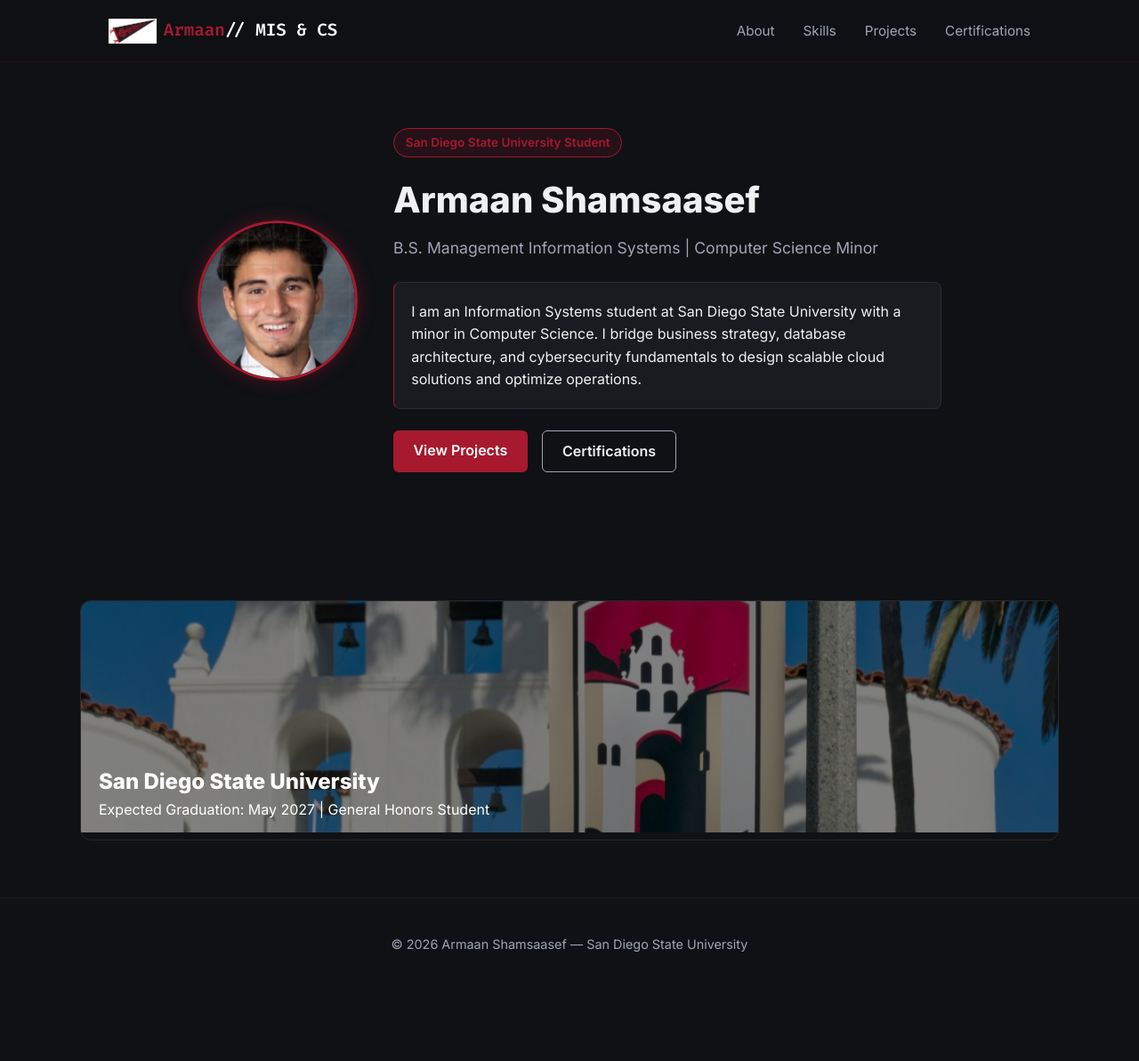
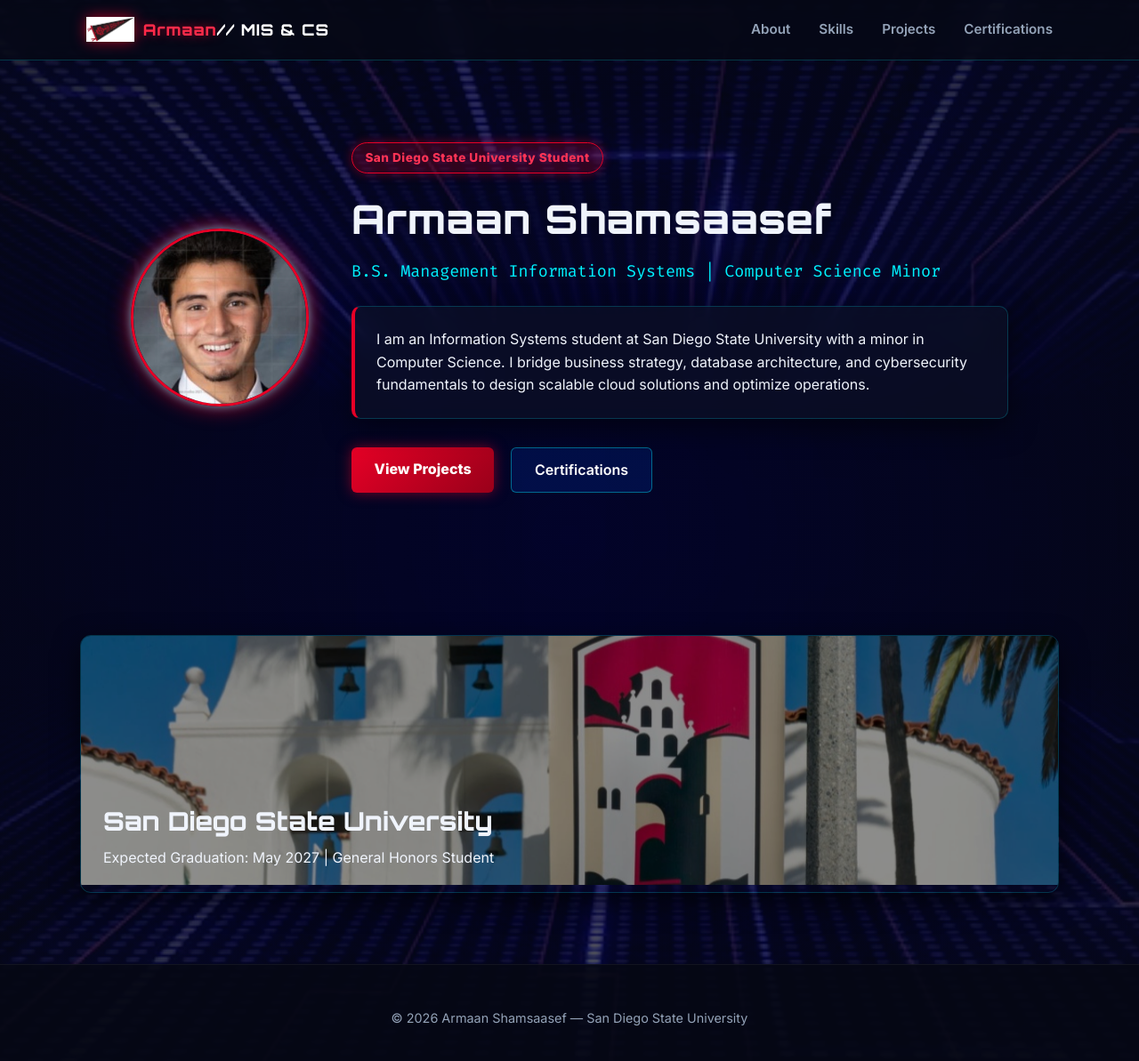
Before and after one commit to xXAAS1Xx/xXAAS1Xx.github.io, a Jekyll site: the page built from index.md, in a window 1280 px wide and 1204 px high. Shown: the top 1193 px of the window at 89% size. Built offline with Jekyll 4.4.1, drawn with Linux system fonts in a browser that asks for light colours.

Commit message:
Refactor CSS styles and add cyber effects
Updated CSS variables for colors and backgrounds, added new styles for cyber effects, and modified existing styles for improved layout and responsiveness.

```diff
--- a/assets/css/style.css
+++ b/assets/css/style.css
@@ -2,69 +2,393 @@
 ---
 
 :root {
-  --sdsu-scarlet: #A6192E;
-  --sdsu-dark-scarlet: #7A0016;
-  --bg-dark: #0f1115;
-  --bg-card: #181b20;
-  --text-main: #f0f0f0;
-  --text-muted: #a0a5b5;
-  --accent-cyan: #00F2FE;
+  --sdsu-scarlet: #E60026;
+  --cyber-blue: #0051ff;
+  --neon-cyan: #00f2fe;
+  --bg-dark: #060814;
+  --card-glass: rgba(13, 17, 38, 0.65);
+  --card-border: rgba(0, 242, 254, 0.2);
+  --text-main: #f0f4fc;
+  --text-muted: #94a3b8;
   --font-main: 'Inter', sans-serif;
   --font-code: 'Fira Code', monospace;
+  --font-heading: 'Orbitron', sans-serif;
 }
 
 * { margin: 0; padding: 0; box-sizing: border-box; }
-body { background-color: var(--bg-dark); color: var(--text-main); font-family: var(--font-main); line-height: 1.6; }
 
-.scarlet { color: var(--sdsu-scarlet); }
-.cyan { color: var(--accent-cyan); }
-.accent-text { background: linear-gradient(135deg, var(--sdsu-scarlet), var(--accent-cyan)); -webkit-background-clip: text; -webkit-text-fill-color: transparent; }
+body {
+  background-color: var(--bg-dark);
+  color: var(--text-main);
+  font-family: var(--font-main);
+  line-height: 1.6;
+  overflow-x: hidden;
+}
 
-.navbar { background: rgba(15, 17, 21, 0.9); backdrop-filter: blur(10px); position: fixed; width: 100%; top: 0; z-index: 1000; border-bottom: 1px solid rgba(166, 25, 46, 0.2); }
-.nav-container { max-width: 1100px; margin: 0 auto; display: flex; justify-content: space-between; align-items: center; padding: 1.2rem 2rem; }
-.logo { font-weight: 800; font-size: 1.2rem; color: #fff; text-decoration: none; font-family: var(--font-code); display: flex; align-items: center; }
-.nav-sdsu-logo { height: 28px; width: auto; margin-right: 8px; }
-.nav-links { display: flex; list-style: none; gap: 2rem; align-items: center; }
-.nav-links a { color: var(--text-muted); text-decoration: none; font-size: 0.95rem; }
+/* --- Fixed Cyber 3D Background & Scroll-Zoom Layer --- */
+.cyber-viewport {
+  position: fixed;
+  top: 0;
+  left: 0;
+  width: 100vw;
+  height: 100vh;
+  z-index: -2;
+  perspective: 1000px;
+  overflow: hidden;
+  background-color: #03050d;
+}
 
-.btn-primary { background-color: var(--sdsu-scarlet); color: #fff !important; padding: 0.6rem 1.4rem; border-radius: 6px; font-weight: 600; text-decoration: none; display: inline-block; }
-.btn-secondary { border: 1px solid var(--text-muted); color: var(--text-main); padding: 0.6rem 1.4rem; border-radius: 6px; font-weight: 600; text-decoration: none; display: inline-block; }
+.cyber-grid-layer {
+  position: absolute;
+  top: -10%;
+  left: -10%;
+  width: 120%;
+  height: 120%;
+  background: url('/assets/images/cyber-bg.jpg') no-repeat center center;
+  background-size: cover;
+  transform: scale(1);
+  transition: transform 0.15s cubic-bezier(0.2, 0, 0.2, 1);
+  will-change: transform;
+  filter: contrast(1.15) brightness(0.85);
+}
 
-.hero { padding: 9rem 2rem 5rem 2rem; max-width: 900px; margin: 0 auto; }
-.profile-hero { display: flex; align-items: center; gap: 2.5rem; }
-.profile-frame { flex-shrink: 0; width: 180px; height: 180px; border-radius: 50%; overflow: hidden; border: 3px solid var(--sdsu-scarlet); box-shadow: 0 0 20px rgba(166, 25, 46, 0.4); }
-.profile-img { width: 100%; height: 100%; object-fit: cover; }
-.badge { background: rgba(166, 25, 46, 0.15); color: var(--sdsu-scarlet); border: 1px solid var(--sdsu-scarlet); padding: 0.3rem 0.8rem; border-radius: 20px; font-size: 0.85rem; font-weight: 600; display: inline-block; margin-bottom: 1rem; }
-.hero h1 { font-size: 2.5rem; font-weight: 800; margin-bottom: 0.5rem; }
-.subtitle { font-size: 1.1rem; color: var(--text-muted); margin-bottom: 1.5rem; }
-.hero-summary { background: var(--bg-card); border-left: 4px solid var(--sdsu-scarlet); border: 1px solid rgba(255, 255, 255, 0.08); border-left-color: var(--sdsu-scarlet); padding: 1.2rem; border-radius: 8px; margin-bottom: 1.5rem; color: var(--text-main); }
-.hero-buttons { display: flex; gap: 1rem; }
+.cyber-glow-overlay {
+  position: absolute;
+  top: 0;
+  left: 0;
+  width: 100%;
+  height: 100%;
+  background: radial-gradient(circle at 50% 50%, rgba(6, 8, 20, 0.4) 0%, rgba(6, 8, 20, 0.85) 100%);
+  pointer-events: none;
+}
 
-.section { padding: 4rem 2rem; }
-.dark-bg { background-color: #0a0b0e; }
-.container { max-width: 1100px; margin: 0 auto; }
-.section-title { font-size: 2rem; font-weight: 700; margin-bottom: 1rem; }
-.section-desc { color: var(--text-muted); max-width: 700px; font-size: 1.1rem; }
+/* --- Navigation Bar --- */
+.navbar {
+  background: rgba(6, 8, 20, 0.75);
+  backdrop-filter: blur(14px);
+  -webkit-backdrop-filter: blur(14px);
+  position: fixed;
+  width: 100%;
+  top: 0;
+  z-index: 1000;
+  border-bottom: 1px solid var(--card-border);
+}
 
-.sdsu-banner-card { position: relative; border-radius: 12px; overflow: hidden; border: 1px solid rgba(255, 255, 255, 0.1); }
-.sdsu-banner-img { width: 100%; height: 260px; object-fit: cover; filter: brightness(0.5); }
-.sdsu-banner-overlay { position: absolute; bottom: 20px; left: 20px; color: #fff; }
+.nav-container {
+  max-width: 1150px;
+  margin: 0 auto;
+  display: flex;
+  justify-content: space-between;
+  align-items: center;
+  padding: 1.2rem 2rem;
+}
 
-.grid { display: grid; grid-template-columns: repeat(auto-fit, minmax(300px, 1fr)); gap: 2rem; margin-top: 2rem; }
-.card, .project-card { background: var(--bg-card); border: 1px solid rgba(255, 255, 255, 0.05); padding: 2rem; border-radius: 10px; }
-.card h3, .project-card h3 { font-size: 1.3rem; margin-bottom: 1rem; }
-.card ul { list-style: none; color: var(--text-muted); }
-.card li { margin-bottom: 0.5rem; position: relative; padding-left: 1.2rem; }
-.card li::before { content: "▹"; position: absolute; left: 0; color: var(--sdsu-scarlet); }
+.logo {
+  font-family: var(--font-heading);
+  font-size: 1.1rem;
+  font-weight: 800;
+  color: #fff;
+  text-decoration: none;
+  display: flex;
+  align-items: center;
+  letter-spacing: 1px;
+}
 
-.project-tag { font-size: 0.75rem; font-family: var(--font-code); color: var(--accent-cyan); text-transform: uppercase; margin-bottom: 0.5rem; }
-.project-card p { color: var(--text-muted); font-size: 0.95rem; margin-bottom: 1.5rem; }
-.project-link { color: var(--sdsu-scarlet); text-decoration: none; font-weight: 600; }
+.nav-sdsu-logo {
+  height: 28px;
+  width: auto;
+  margin-right: 10px;
+  filter: drop-shadow(0 0 8px rgba(230, 0, 38, 0.7));
+}
 
-.cert-grid { display: flex; flex-direction: column; gap: 1.5rem; margin-top: 2rem; }
-.cert-card { border-left: 4px solid var(--sdsu-scarlet); }
-.cert-date { font-size: 0.85rem; color: var(--accent-cyan); font-family: var(--font-code); display: block; margin-top: 0.2rem; }
+.nav-links {
+  display: flex;
+  list-style: none;
+  gap: 2rem;
+  align-items: center;
+}
 
-.footer { text-align: center; padding: 2.5rem; color: var(--text-muted); font-size: 0.9rem; border-top: 1px solid rgba(255, 255, 255, 0.05); }
+.nav-links a {
+  color: var(--text-muted);
+  text-decoration: none;
+  font-size: 0.95rem;
+  font-weight: 600;
+  transition: color 0.3s, text-shadow 0.3s;
+}
 
-@media (max-width: 768px) { .profile-hero { flex-direction: column; text-align: center; } }
+.nav-links a:hover {
+  color: var(--neon-cyan);
+  text-shadow: 0 0 10px rgba(0, 242, 254, 0.6);
+}
+
+/* --- Hero Section & Glow Elements --- */
+.hero {
+  padding: 10rem 2rem 5rem 2rem;
+  max-width: 1050px;
+  margin: 0 auto;
+}
+
+.profile-hero {
+  display: flex;
+  align-items: center;
+  gap: 3rem;
+}
+
+.profile-frame {
+  flex-shrink: 0;
+  width: 200px;
+  height: 200px;
+  border-radius: 50%;
+  overflow: hidden;
+  border: 3px solid var(--sdsu-scarlet);
+  box-shadow: 0 0 25px rgba(230, 0, 38, 0.8), 0 0 10px var(--neon-cyan);
+}
+
+.profile-img {
+  width: 100%;
+  height: 100%;
+  object-fit: cover;
+}
+
+.badge {
+  background: rgba(230, 0, 38, 0.2);
+  color: #ff3355;
+  border: 1px solid var(--sdsu-scarlet);
+  padding: 0.35rem 0.9rem;
+  border-radius: 20px;
+  font-size: 0.85rem;
+  font-weight: 700;
+  display: inline-block;
+  margin-bottom: 1rem;
+  letter-spacing: 0.5px;
+  box-shadow: 0 0 12px rgba(230, 0, 38, 0.4);
+}
+
+.hero h1 {
+  font-family: var(--font-heading);
+  font-size: 2.8rem;
+  letter-spacing: 1px;
+  margin-bottom: 0.5rem;
+}
+
+.scarlet {
+  color: #ff2b4a;
+  text-shadow: 0 0 12px rgba(230, 0, 38, 0.6);
+}
+
+.cyan {
+  color: var(--neon-cyan);
+  text-shadow: 0 0 12px rgba(0, 242, 254, 0.6);
+}
+
+.subtitle {
+  font-size: 1.15rem;
+  color: var(--neon-cyan);
+  font-family: var(--font-code);
+  margin-bottom: 1.5rem;
+}
+
+.hero-summary {
+  background: var(--card-glass);
+  backdrop-filter: blur(12px);
+  -webkit-backdrop-filter: blur(12px);
+  border: 1px solid var(--card-border);
+  border-left: 4px solid var(--sdsu-scarlet);
+  padding: 1.5rem;
+  border-radius: 10px;
+  margin-bottom: 2rem;
+  box-shadow: 0 10px 30px rgba(0, 0, 0, 0.5);
+}
+
+/* --- Interactive Buttons --- */
+.hero-buttons {
+  display: flex;
+  gap: 1.2rem;
+}
+
+.btn-primary {
+  background: linear-gradient(135deg, var(--sdsu-scarlet), #99001a);
+  color: #fff !important;
+  padding: 0.75rem 1.6rem;
+  border-radius: 6px;
+  font-weight: 700;
+  text-decoration: none;
+  display: inline-block;
+  box-shadow: 0 0 15px rgba(230, 0, 38, 0.5);
+  transition: transform 0.2s, box-shadow 0.2s;
+}
+
+.btn-primary:hover {
+  transform: translateY(-2px);
+  box-shadow: 0 0 25px rgba(230, 0, 38, 0.9);
+}
+
+.btn-secondary {
+  background: rgba(0, 81, 255, 0.15);
+  border: 1px solid rgba(0, 242, 254, 0.4);
+  color: #fff;
+  padding: 0.75rem 1.6rem;
+  border-radius: 6px;
+  font-weight: 600;
+  text-decoration: none;
+  display: inline-block;
+  transition: all 0.2s;
+}
+
+.btn-secondary:hover {
+  background: rgba(0, 81, 255, 0.3);
+  border-color: var(--neon-cyan);
+  box-shadow: 0 0 15px rgba(0, 242, 254, 0.4);
+  transform: translateY(-2px);
+}
+
+/* --- Vibrant Glassmorphic Cards --- */
+.section {
+  padding: 5rem 2rem;
+}
+
+.container {
+  max-width: 1100px;
+  margin: 0 auto;
+}
+
+.section-title {
+  font-family: var(--font-heading);
+  font-size: 2.2rem;
+  margin-bottom: 0.5rem;
+}
+
+.section-desc {
+  color: var(--text-muted);
+  font-size: 1.1rem;
+}
+
+.grid {
+  display: grid;
+  grid-template-columns: repeat(auto-fit, minmax(320px, 1fr));
+  gap: 2rem;
+  margin-top: 2.5rem;
+}
+
+.card, .project-card {
+  background: var(--card-glass);
+  backdrop-filter: blur(14px);
+  -webkit-backdrop-filter: blur(14px);
+  border: 1px solid var(--card-border);
+  padding: 2.2rem;
+  border-radius: 12px;
+  transition: transform 0.3s, border-color 0.3s, box-shadow 0.3s;
+}
+
+.card:hover, .project-card:hover {
+  transform: translateY(-6px);
+  border-color: var(--neon-cyan);
+  box-shadow: 0 8px 30px rgba(0, 242, 254, 0.25);
+}
+
+.card h3, .project-card h3 {
+  font-size: 1.35rem;
+  margin-bottom: 1rem;
+}
+
+.card ul {
+  list-style: none;
+}
+
+.card li {
+  margin-bottom: 0.6rem;
+  position: relative;
+  padding-left: 1.4rem;
+  color: var(--text-muted);
+}
+
+.card li::before {
+  content: "▹";
+  position: absolute;
+  left: 0;
+  color: var(--neon-cyan);
+  font-weight: bold;
+}
+
+.project-tag {
+  font-size: 0.75rem;
+  font-family: var(--font-code);
+  color: var(--neon-cyan);
+  text-transform: uppercase;
+  margin-bottom: 0.6rem;
+  letter-spacing: 1px;
+}
+
+.project-link {
+  color: var(--neon-cyan);
+  text-decoration: none;
+  font-weight: 700;
+  display: inline-block;
+  margin-top: 1rem;
+}
+
+/* --- Banner Card --- */
+.sdsu-banner-card {
+  position: relative;
+  border-radius: 12px;
+  overflow: hidden;
+  border: 1px solid var(--card-border);
+  box-shadow: 0 10px 30px rgba(0,0,0,0.6);
+}
+
+.sdsu-banner-img {
+  width: 100%;
+  height: 280px;
+  object-fit: cover;
+  filter: brightness(0.55);
+}
+
+.sdsu-banner-overlay {
+  position: absolute;
+  bottom: 25px;
+  left: 25px;
+}
+
+.sdsu-banner-overlay h2 {
+  font-family: var(--font-heading);
+  font-size: 1.8rem;
+  margin-bottom: 0.4rem;
+}
+
+/* --- Certifications Timeline --- */
+.cert-grid {
+  display: flex;
+  flex-direction: column;
+  gap: 1.8rem;
+  margin-top: 2.5rem;
+}
+
+.cert-card {
+  border-left: 4px solid var(--sdsu-scarlet);
+}
+
+.cert-date {
+  font-size: 0.85rem;
+  color: var(--neon-cyan);
+  font-family: var(--font-code);
+  margin-top: 0.2rem;
+  display: block;
+}
+
+.footer {
+  text-align: center;
+  padding: 3rem 1rem;
+  color: var(--text-muted);
+  font-size: 0.9rem;
+  border-top: 1px solid rgba(255, 255, 255, 0.05);
+  background: rgba(6, 8, 20, 0.9);
+}
+
+@media (max-width: 768px) {
+  .profile-hero {
+    flex-direction: column;
+    text-align: center;
+  }
+  .hero h1 { font-size: 2.1rem; }
+  .hero-buttons { justify-content: center; }
+}
```
